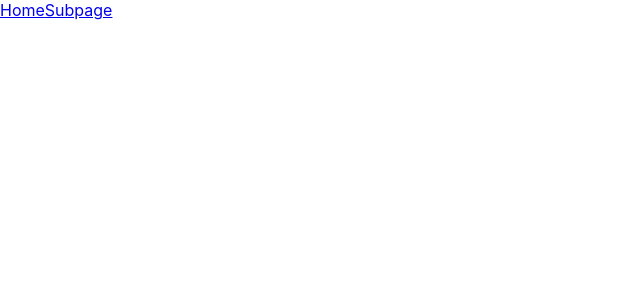
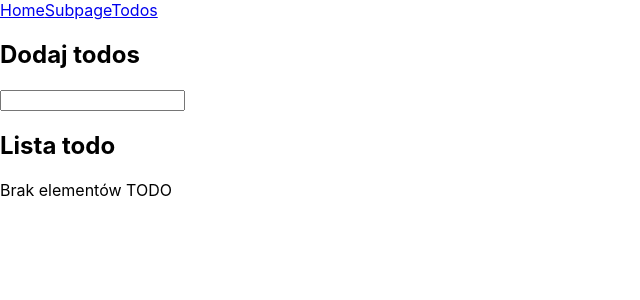
Before and after one commit to KajBialas/stacja-it-redux1, a React (Create React App) app: page /todo in a window 1280 px wide. Shown: the top 300 px of the page, without its empty margins (0-640 px from the left). Built offline with nearby package versions, Linux system fonts and the light colour scheme.

Commit message:
Issue2 final solution

```diff
--- a/src/Nav.js
+++ b/src/components/Nav.js
@@ -6,6 +6,7 @@ function Nav() {
     <div>
       <Link to="/">Home</Link>
       <Link to="/subpage">Subpage</Link>
+      <Link to="/todo">Todos</Link>
     </div>
   )
 }
--- /dev/null
+++ b/src/components/TodoForm.js
@@ -0,0 +1,32 @@
+import React, { useState} from 'react';
+import { connect } from 'react-redux';
+import { ACTION_TYPES } from '../index';
+
+function TodoForm({addTodo}) {
+  const [formValue, setFormValue] = useState('');
+
+  const handleFormChange = (e) => setFormValue(e.target.value);
+
+  const handleSubmit = (e) => {
+    e.preventDefault();
+    addTodo(formValue);
+    setFormValue('');
+  };
+
+  return (
+    <div>
+      <h2>Dodaj todos</h2>
+      <form onSubmit={handleSubmit}>
+        <input type="text" onChange={handleFormChange} value={formValue} />
+      </form>
+    </div>
+  )
+}
+
+const mapDispatchToProps = dispatch => {
+  return {
+    addTodo: (value) => dispatch({type: ACTION_TYPES.TODO_ADD, payload: value}),
+  }
+};
+
+export default connect(null, mapDispatchToProps)(TodoForm);
--- /dev/null
+++ b/src/components/TodoList.js
@@ -0,0 +1,23 @@
+import React from 'react';
+import { connect } from 'react-redux';
+
+function TodoList({todoList}) {
+  const renderTodos = () =>
+    todoList.map((elementTodo, index) =>
+      <div key={`${elementTodo}-${index}`}>{elementTodo}</div>);
+
+  return (
+    <div>
+      <h2>Lista todo</h2>
+      {todoList.length ? renderTodos() : <div>Brak elementów TODO</div> }
+    </div>
+  )
+}
+
+const mapStateToProps = state => {
+  return {
+    todoList: state.todo,
+  }
+};
+
+export default connect(mapStateToProps)(TodoList);
--- a/src/index.js
+++ b/src/index.js
@@ -1,13 +1,14 @@
 import React from 'react';
 import ReactDOM from 'react-dom';
 import './index.css';
-import App from './App';
+import App from './routes/App';
 import * as serviceWorker from './serviceWorker';
 import { Provider } from 'react-redux';
 import { createStore } from 'redux';
 import { BrowserRouter, Switch, Route } from 'react-router-dom';
-import Subpage from './Subpage';
-import Nav from './Nav';
+import Subpage from './routes/Subpage';
+import Nav from './components/Nav';
+import Todo from './routes/Todo';
 
 const INITIAL_STATE = {
   counter: 0,
@@ -19,6 +20,7 @@ export const ACTION_TYPES = {
   COUNTER_DECREMENT: 'COUNTER_DECREMENT',
   COUNTER_RESET: 'COUNTER_RESET',
   COUNTER_CHANGE: 'COUNTER_CHANGE',
+  TODO_ADD: 'TODO_ADD',
 };
 
 const reducer = (state = INITIAL_STATE, action) => {
@@ -43,6 +45,11 @@ const reducer = (state = INITIAL_STATE, action) => {
         ...state,
         counter: Number(action.payload),
       };
+    case ACTION_TYPES.TODO_ADD:
+      return state = {
+        ...state,
+        todo: [...state.todo, action.payload],
+      };
     default:
       return state;
   }
@@ -60,6 +67,7 @@ ReactDOM.render(
       <Switch>
         <Route exact path="/" component={App} />
         <Route exact path="/subpage" component={Subpage} />
+        <Route exact path="/todo" component={Todo} />
       </Switch>
     </BrowserRouter>
   </Provider>,
--- a/src/App.js
+++ b/src/routes/App.js
@@ -1,6 +1,7 @@
 import React from 'react';
 import { connect } from 'react-redux';
-import { ACTION_TYPES } from './index';
+import { ACTION_TYPES } from '../index';
+import TodoList from '../components/TodoList';
 
 function App({count, incrementCounter, decrementCounter, resetCounter, changeCounter}) {
   return (
@@ -10,6 +11,7 @@ function App({count, incrementCounter, decrementCounter, resetCounter, changeCou
       <button onClick={decrementCounter} >-</button>
       <button onClick={resetCounter} >RESET</button>
       <input value={count} onChange={changeCounter} />
+      <TodoList />
     </div>
   );
 }
--- a/src/Subpage.js
+++ b/src/routes/Subpage.js
@@ -12,7 +12,7 @@ function Subpage({count}) {
 
 const mapStateToProps = state => {
   return {
-    count: state,
+    count: state.counter,
   }
 };
 
--- /dev/null
+++ b/src/routes/Todo.js
@@ -0,0 +1,13 @@
+import React from 'react';
+import TodoList from '../components/TodoList';
+import TodoForm from '../components/TodoForm';
+function Todo() {
+  return (
+    <div>
+      <TodoForm />
+      <TodoList />
+    </div>
+  )
+}
+
+export default Todo;
```
Also changed, not shown: 1 other file (tests, documents, lock files or other folders).
